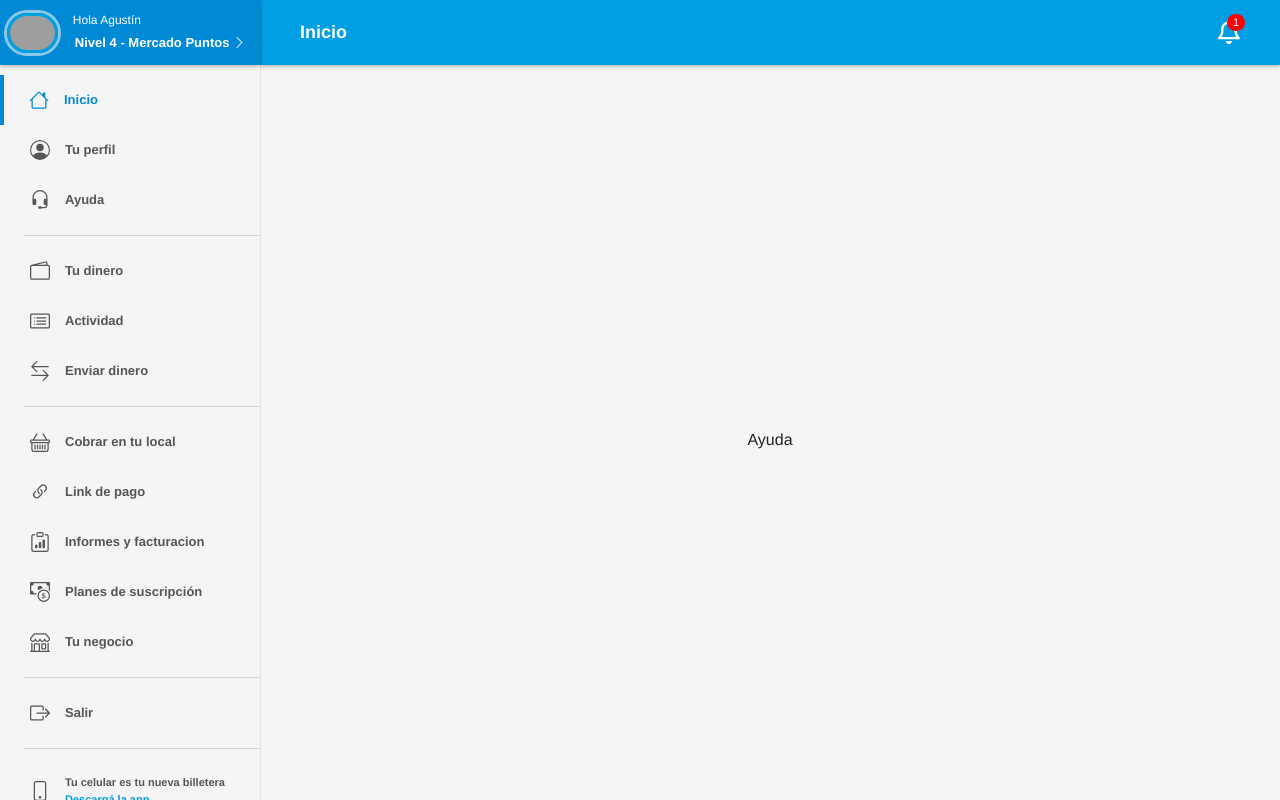
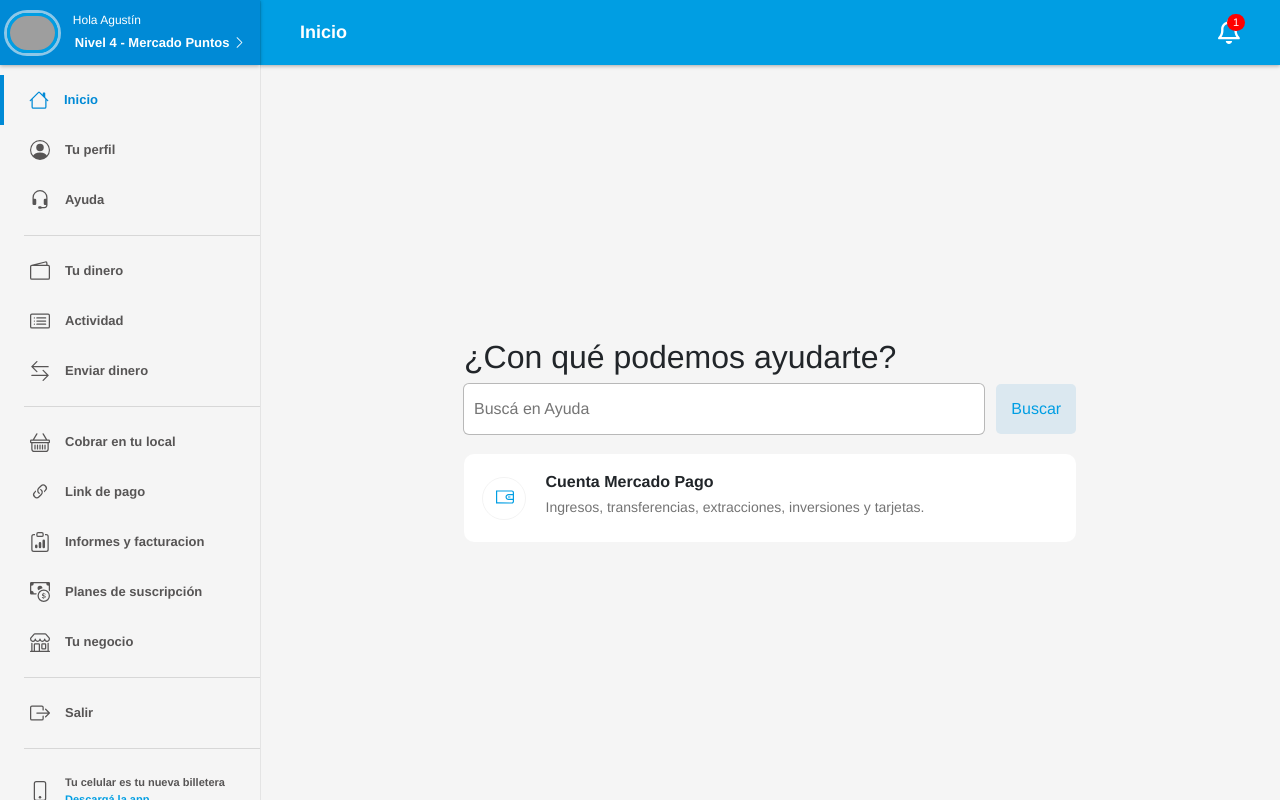
Before and after one commit to agvanetta/mercadopagoClone, a React (Create React App) app: page /ayuda in a window 1280 px wide. Built offline with nearby package versions, Linux system fonts and the light colour scheme; grey boxes are pictures that could not be loaded; a web font is replaced by a local one.

Commit message:
add_ayuda

```diff
--- a/src/components/Ayuda/Ayuda.css
+++ b/src/components/Ayuda/Ayuda.css
@@ -9,4 +9,70 @@
     position: absolute;
     z-index: -1;
     height: 100%;
+    align-items: center;;
 }
+
+.ayuda__container{
+    width: 60%;
+}
+
+.ayuda__container > h2{
+    text-align: left;
+}
+
+.ayuda__search{
+    display: flex;
+    justify-content: space-between;
+}
+
+.ayuda__search > input{
+    width: 85%;
+    height: 50px;
+    padding: 10px;
+    border-radius: 5px;
+    box-shadow: 0 0 0 1px rgb(0 0 0 / 25%);
+    -webkit-box-shadow: 0 0 0 1px rgb(0 0 0 / 25%);
+    border: 0;
+}
+
+.ayuda__search > button{
+    width: 13%;
+    border: 0;
+    border-radius: 5px;
+    background-color: rgba(71,154,209,.15);
+    border-color: transparent;
+    color: #009ee3;
+}
+
+.blocks{
+    background-color: white;
+    display: flex;
+    padding: 18px;
+    border-radius: 10px;
+    margin-top: 20px;
+    align-items: center;
+    cursor: pointer;
+}
+
+.blocks span{
+    padding: 7px 10px 10px 11.5px;
+    border: 1px solid rgba(0,0,0,.05);
+    border-radius: 50px;
+    margin-right: 20px;
+}
+
+.blocks div h3{
+    font-weight: 700;
+    font-size: 16px;
+}
+
+.blocks div{
+    text-align: start;
+}
+
+.blocks div h4{
+    line-height: 1.24;
+    margin-top: 4px;
+    font-size: 14px;
+    color: rgba(0,0,0,.55);
+}
--- a/src/components/Ayuda/Ayuda.js
+++ b/src/components/Ayuda/Ayuda.js
@@ -1,10 +1,42 @@
-import "./Ayuda.css"
-import React from 'react'
+import "./Ayuda.css";
+import React from "react";
+import Blocks from "./Blocks";
 
 function Ayuda() {
   return (
-    <div className="ayuda">Ayuda</div>
-  )
+    <div className="ayuda">
+      <div className="ayuda__container">
+        <h2>¿Con qué podemos ayudarte?</h2>
+        <div className="ayuda__search">
+          <input placeholder="Buscá en Ayuda"></input>
+          <button>Buscar</button>
+        </div>
+        <Blocks
+          title="Cuenta Mercado Pago"
+          subTitle="Ingresos, transferencias, extracciones, inversiones y tarjetas."
+          icon={
+            <svg
+              xmlns="http://www.w3.org/2000/svg"
+              width="20"
+              height="20"
+              viewBox="0 0 20 20"
+            >
+              <g fill="none" fill-rule="evenodd">
+                <g fill="#009EE3" fill-rule="nonzero">
+                  <g>
+                    <path
+                      d="M16.89 3.395c1.16 0 2.1.94 2.1 2.1l-.001 1.503h.001v1.2h-.001v3.603h.001v1.2h-.001l.001 1.492c0 1.16-.94 2.1-2.1 2.1h-.01L1 16.519V3.395h15.89zm0 1.2H2.2v10.73l14.686.068c.501 0 .904-.403.904-.9l-.001-1.494-4.292-.012c-1.593-.004-2.893-1.251-2.984-2.822l-.005-.175c0-1.652 1.34-2.991 2.991-2.991l4.29-.001.001-1.503c0-.497-.403-.9-.9-.9zm.899 3.603h-4.29c-.989 0-1.79.803-1.79 1.792 0 .99.801 1.794 1.792 1.797l4.288.012V8.198zM15.4 9.394v1.2H13v-1.2h2.4z"
+                      transform="translate(-46 -194) translate(46 194)"
+                    ></path>
+                  </g>
+                </g>
+              </g>
+            </svg>
+          }
+        />
+      </div>
+    </div>
+  );
 }
 
-export default Ayuda
+export default Ayuda;
--- /dev/null
+++ b/src/components/Ayuda/Blocks.js
@@ -0,0 +1,16 @@
+import React from 'react'
+import "./Ayuda.css"
+
+function Blocks(props) {
+  return (
+    <div className='blocks'>
+        <span>{props.icon}</span>
+        <div>
+            <h3>{props.title}</h3>
+            <h4>{props.subTitle}</h4>
+        </div>
+    </div>
+  )
+}
+
+export default Blocks
```
